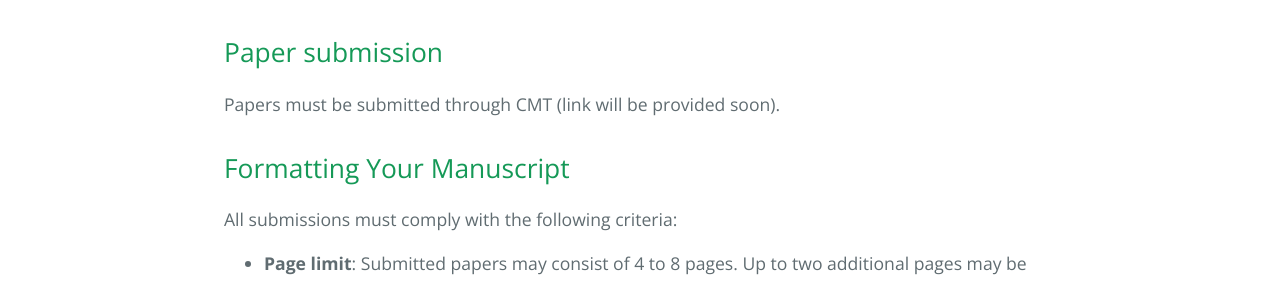
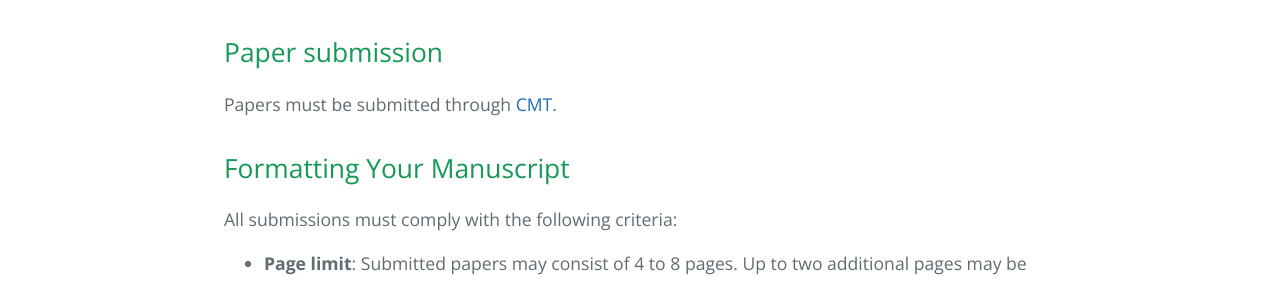
Before and after one commit to acmmm-pilm-2025/acmmm-pilm-2025.github.io, a Jekyll site: the page built from submission.md, in a window 1280 px wide. Shown: the part 580-861 px from the top of the page. Built offline with Jekyll 4.4.1, drawn with Linux system fonts in a browser that asks for light colours.

Commit message:
Added CMT link

```diff
--- a/submission.md
+++ b/submission.md
@@ -6,7 +6,7 @@ layout: default
 
 ## Paper submission
 
-Papers must be submitted through CMT (link will be provided soon).  <!-- [CMT]({{ site.workshop.submission_link }}). -->
+Papers must be submitted through [CMT]({{ site.workshop.submission_link }}).
 
 ## Formatting Your Manuscript
 
```
